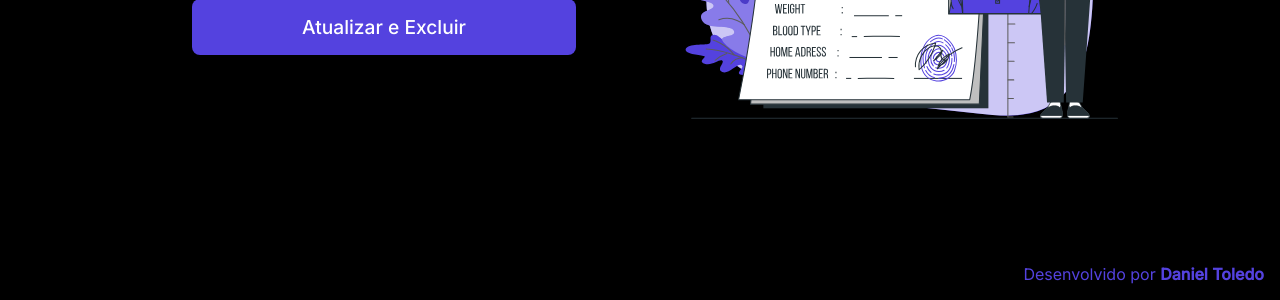
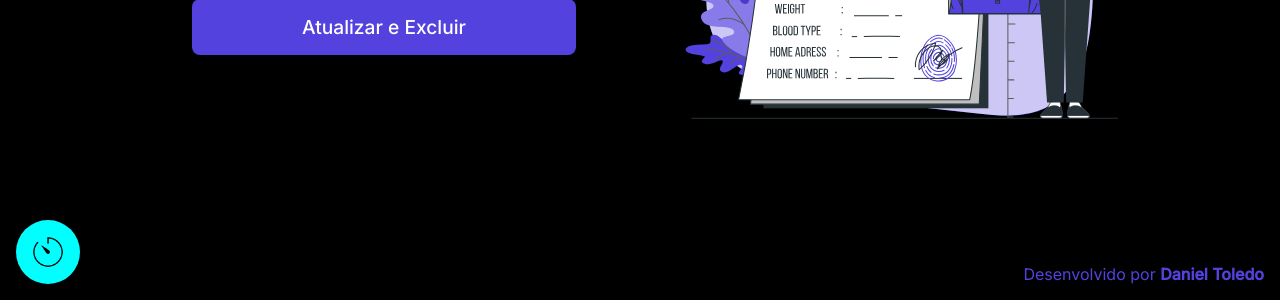
Before and after one commit to DanielAlmeidaToledo/agendaPHP, a PHP site: page /Paginas/paginaPrincipal.php in a window 1280 px wide. Shown: the part 500-800 px from the top of the page. Run offline with PHP 8.4, Linux system fonts and the light colour scheme.

Commit message:
feature: adiciona regra de mudar de cor após 1,5 minutos

```diff
--- a/Paginas/paginaPrincipal.php
+++ b/Paginas/paginaPrincipal.php
@@ -1,3 +1,30 @@
+<?php
+    // Defina as cores disponíveis
+    $colors = array('#FF0000', '#00FF00', '#0000FF', '#FFFF00', '#FF00FF', '#00FFFF', '#FFA500', '#800080', '#008000', '#FFC0CB');
+
+    // Defina o tempo limite em segundos (1,5 minutos = 90 segundos)
+    $limitTime = 1;
+
+    // Verifique se já foi definida uma cor de fundo no cookie e se é uma cor válida
+    if (isset($_COOKIE['background_color']) && in_array($_COOKIE['background_color'], $colors)) {
+        $backgroundColor = $_COOKIE['background_color'];
+    } else {
+        // Gere uma nova cor de fundo aleatória
+        $backgroundColor = $colors[array_rand($colors)];
+        setcookie('background_color', $backgroundColor, time() + $limitTime);
+    }
+
+    // Verifique se o último acesso foi há mais de 1,5 minutos
+    if (isset($_COOKIE['last_acess']) && (time() - $_COOKIE['last_acess'] > $limitTime)) {
+        // Gere uma nova cor de fundo aleatória
+        $backgroundColor = $colors[array_rand($colors)];
+        setcookie('background_color', $backgroundColor, time() + $limitTime);
+    }
+
+    // Atualize o tempo do último acesso
+    setcookie('last_acess', time(), time() + $limitTime);
+?>
+
 <!DOCTYPE html>
 <html lang="pt-BR">
 <head>
@@ -10,6 +37,23 @@
     <link rel="stylesheet" href="../styles/paginaPrincipal.css">
     <link rel="stylesheet" href="../styles/global.css">
     <title>Agenda - Daniel Toledo</title>
+
+    <style>
+        .last-visit {
+            background-color: <?php echo $backgroundColor; ?>;
+            position: absolute;
+            inset: auto auto 1rem 1rem;
+            border-radius: 10rem;
+            display: flex;
+            align-items: center;
+            justify-content: center;
+        }
+
+        .last-visit-image {
+            padding: 1rem;
+            width: 2rem;
+        }
+    </style>
 </head>
 <body>
 
@@ -27,6 +71,10 @@
         </div>
     </div>
 
+    <div class="last-visit">
+        <img class="last-visit-image" src="../Media/timer.png" alt="Tempo">
+    </div>
+
     <footer>
         <p>Desenvolvido por <a href="https://br.linkedin.com/in/danielalmeidadetoledo" target="_blank">Daniel Toledo</a></p>
     </footer>
--- a/styles/global.css
+++ b/styles/global.css
@@ -216,7 +216,6 @@ form {
     transform: scale(1.1);
 }
 
-
 /* Footer */
 footer {
     position: absolute;
--- a/styles/paginaPrincipal.css
+++ b/styles/paginaPrincipal.css
@@ -30,6 +30,10 @@
     justify-content: center;
 }
 
+.last-visit-image {
+    padding: 2rem;
+}
+
 /* Div principal-image */
 .principal-image {
     display: flex;
```
Also changed, not shown: Media/timer.png (added).
